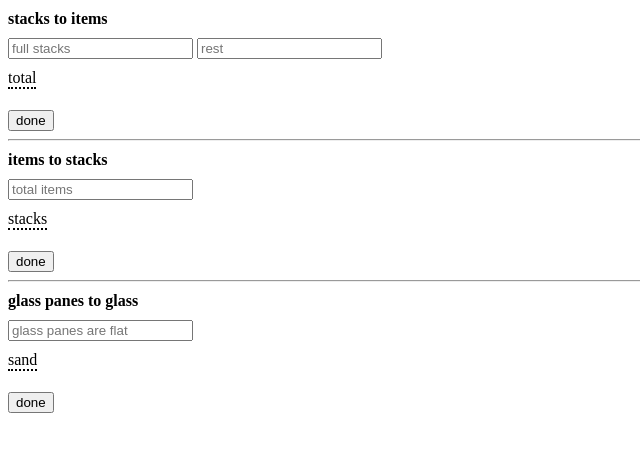
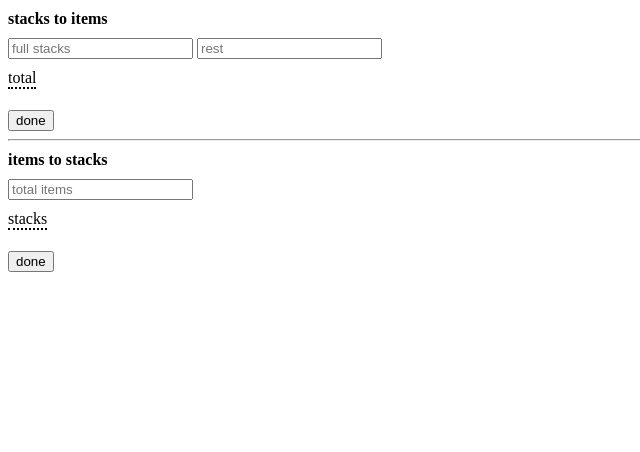
Before and after one commit to Qazius/qazius.github.i, a plain HTML site: page index.html in a window 1280 px wide. Shown: the whole page, without its empty margins (0-640 px from the left). Drawn offline with Linux system fonts and the light colour scheme.

Commit message:
removed some stuff

```diff
--- a/index.html
+++ b/index.html
@@ -20,12 +20,6 @@
     <div class="result" id="stacks">stacks</div>
     <br>
     <button onclick="submit2()">done</button>
-    <hr>
-    <div class="heading">glass panes to glass</div>
-    <input id="glass-panes" placeholder="glass panes are flat">
-    <div class="result" id="sand">sand</div>
-    <br>
-    <button onclick="submit3()">done</button>
 	<script src="index.js"></script>
   </body>
 </html>
```
